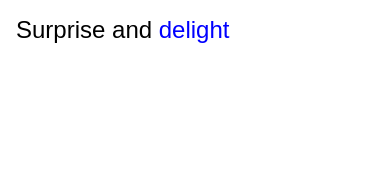
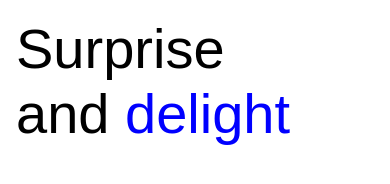
Before and after one commit to outofambit/surprise-and, a plain HTML site: page index.html in a window 390 px wide. Drawn offline with Linux system fonts and the light colour scheme.

Commit message:
Update index.html

```diff
--- a/index.html
+++ b/index.html
@@ -5,9 +5,12 @@
             margin: 0;
             margin-right: 4rem;
             padding: 1rem 1rem 1rem 1rem;
+            font-size: 24px;
         }
-        p {
-            font-size: 24px;
+        @media only screen and (max-width: 600px) {
+          body {
+            font-size: 56px;
+          }
         }
         #delight {
             color:blue;
```
